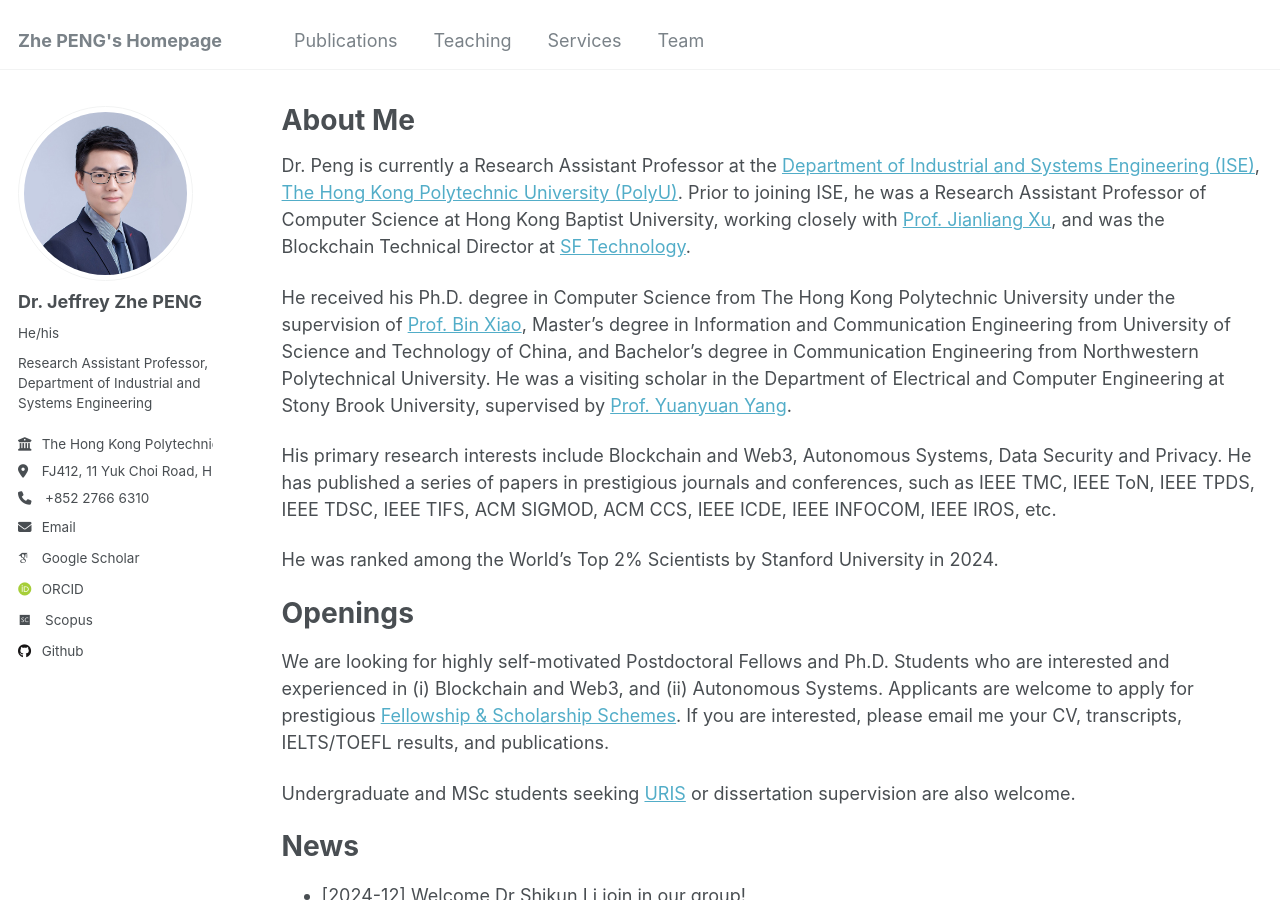
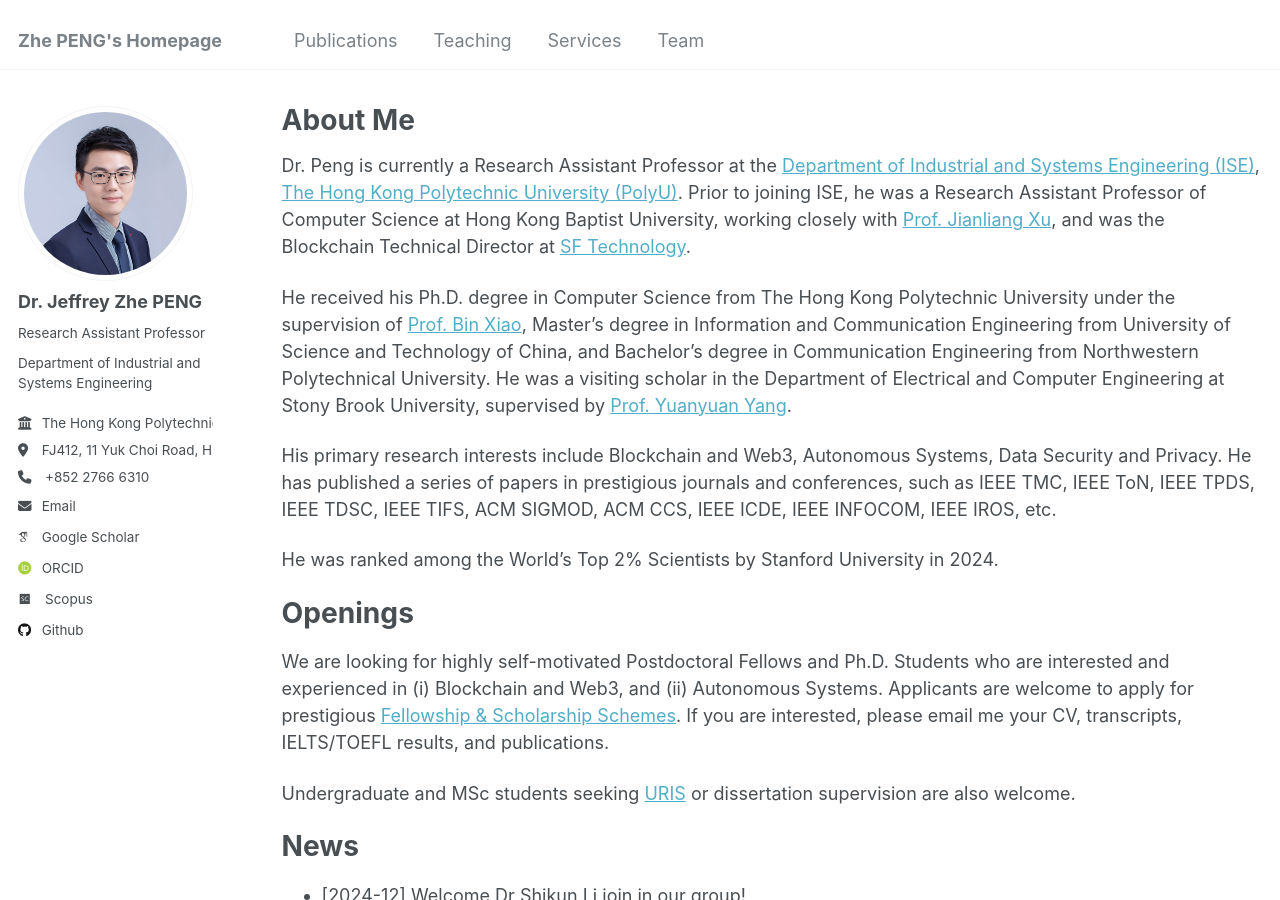
Before and after one commit to PENG-Zhe/peng-zhe.github.io, a Jekyll site: the page built from _pages/about.md, in a window 1280 px wide and 900 px high. Built offline with Jekyll 4.4.1, drawn with Linux system fonts in a browser that asks for light colours; some web fonts are replaced; part of the change alters nothing that is shown.

Commit message:
Update _config.yml

```diff
--- a/_config.yml
+++ b/_config.yml
@@ -23,8 +23,10 @@ author:
   # Biographic information
   avatar           : "zhepeng.jpg"
   name             : "Dr. Jeffrey Zhe PENG"
-  pronouns         : "He/his"
-  bio              : "Research Assistant Professor, <br> Department of Industrial and Systems Engineering"
+  pronouns         : "Research Assistant Professor"
+  bio              : "Department of Industrial and Systems Engineering"
+#  pronouns         : "He/his"
+#  bio              : "Research Assistant Professor <br> Department of Industrial and Systems Engineering"
   employer         : "The Hong Kong Polytechnic University"
   location         : "FJ412, 11 Yuk Choi Road, Hung Hom"
   tel              : "+852 2766 6310"
```
